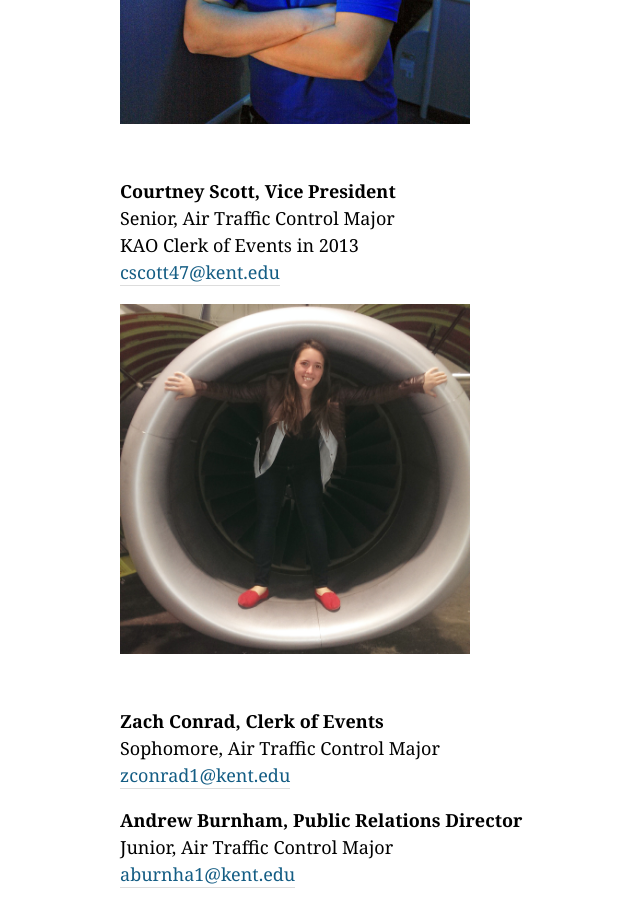
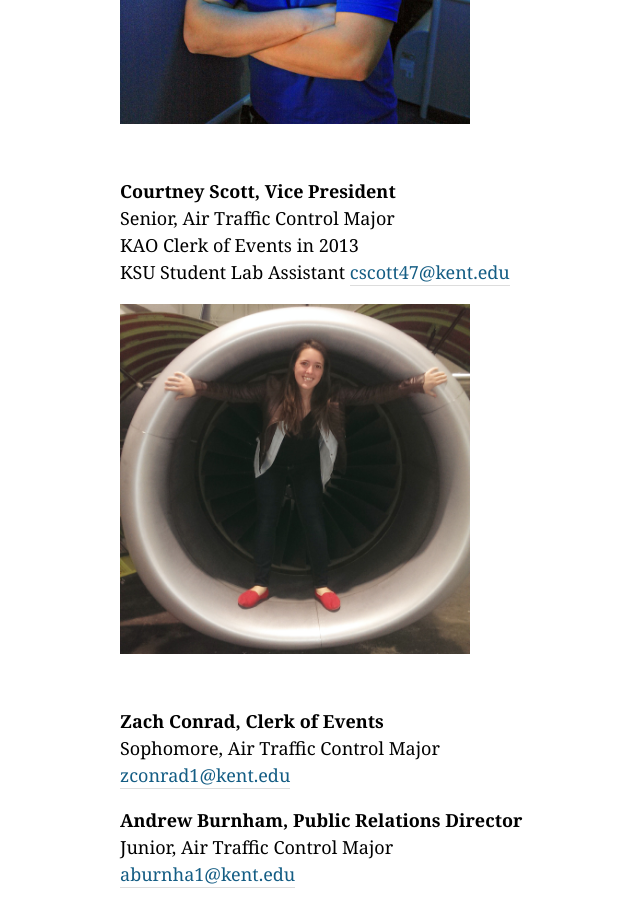
Before and after one commit to tbliss1/kentstateatc.github.com, a Jekyll site: the page built from leadership/index.md, in a window 1280 px wide and 900 px high, scrolled down 982 px. Shown: the whole window, without its empty margins (170-810 px from the left). Built offline with Jekyll 4.4.1, drawn with Linux system fonts in a browser that asks for light colours; Markdown is read by kramdown in place of the engine named in the settings.

Commit message:
Leadership Page update
CS title change to KSU Student Lab Assistant

```diff
--- a/leadership/index.md
+++ b/leadership/index.md
@@ -17,6 +17,7 @@ KSU Student Lab Assistant
 __Courtney Scott, Vice President__
 Senior, Air Traffic Control Major
 KAO Clerk of Events in 2013
+KSU Student Lab Assistant
 [cscott47@kent.edu](mailto:cscott47@kent.edu)
 ![headshot](/assets/images/leadership/CS.jpg)
 
```
